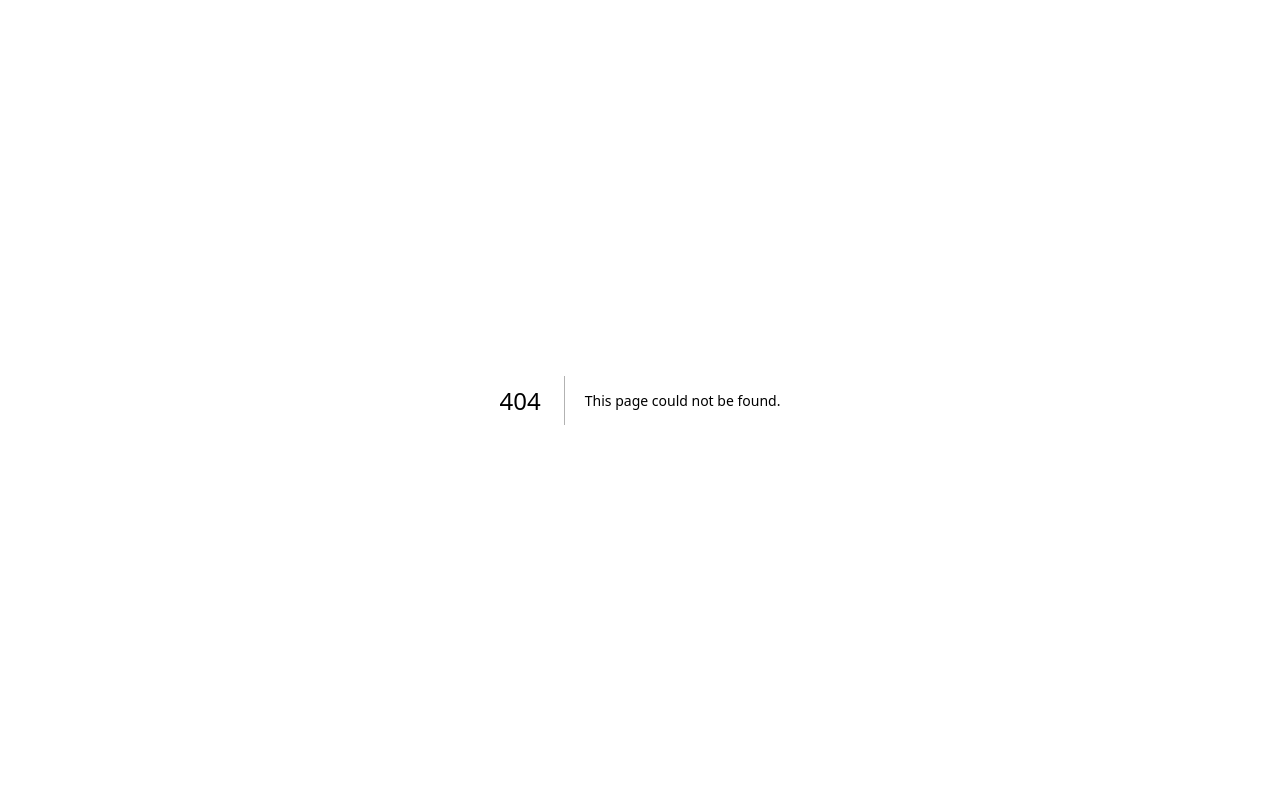
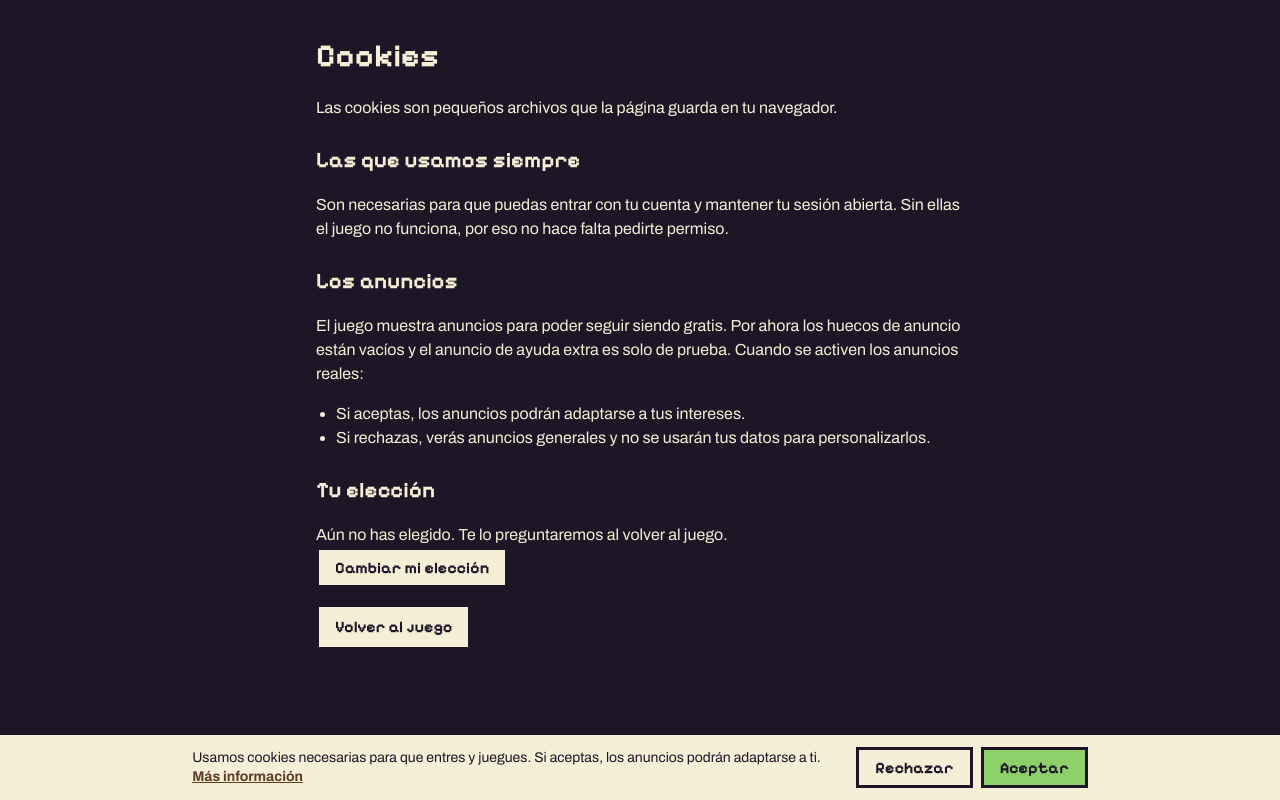
Before and after one commit to yagoduran/tupropiaplanta.es, a Next.js app: page /cookies in a window 1280 px wide. Before the commit this address had no page. Built offline with nearby package versions, Linux system fonts and the light colour scheme.

Commit message:
Fase 6a: aviso de cookies y página de política de cookies
Co-Authored-By: Claude Sonnet 5.5 <noreply@anthropic.com>
Claude-Session: https://claude.ai/code/session_01SERVDvz3oZ1n9KakjwQoCb

```diff
--- /dev/null
+++ b/src/app/cookies/page.tsx
@@ -0,0 +1,38 @@
+import type { Metadata } from "next";
+import Link from "next/link";
+import { CambiarCookies } from "@/components/CambiarCookies";
+import styles from "@/components/cookies.module.css";
+
+export const metadata: Metadata = { title: "Cookies | Tu Propia Planta" };
+
+export default function Cookies() {
+  return (
+    <main className={styles.pagina}>
+      <h1>Cookies</h1>
+      <p>Las cookies son pequeños archivos que la página guarda en tu navegador.</p>
+
+      <h2>Las que usamos siempre</h2>
+      <p>
+        Son necesarias para que puedas entrar con tu cuenta y mantener tu sesión abierta. Sin ellas el juego no
+        funciona, por eso no hace falta pedirte permiso.
+      </p>
+
+      <h2>Los anuncios</h2>
+      <p>
+        El juego muestra anuncios para poder seguir siendo gratis. Por ahora los huecos de anuncio están vacíos y el
+        anuncio de ayuda extra es solo de prueba. Cuando se activen los anuncios reales:
+      </p>
+      <ul>
+        <li>Si aceptas, los anuncios podrán adaptarse a tus intereses.</li>
+        <li>Si rechazas, verás anuncios generales y no se usarán tus datos para personalizarlos.</li>
+      </ul>
+
+      <h2>Tu elección</h2>
+      <CambiarCookies />
+
+      <Link href="/" className={styles.volver} style={{ textDecoration: "none" }}>
+        Volver al juego
+      </Link>
+    </main>
+  );
+}
--- a/src/app/layout.tsx
+++ b/src/app/layout.tsx
@@ -1,5 +1,6 @@
 import type { Metadata } from "next";
 import { Archivo, Pixelify_Sans } from "next/font/google";
+import { AvisoCookies } from "@/components/AvisoCookies";
 import "./globals.css";
 
 const pixel = Pixelify_Sans({
@@ -27,7 +28,10 @@ export const metadata: Metadata = {
 export default function RootLayout({ children }: LayoutProps<"/">) {
   return (
     <html lang="es" className={`${pixel.variable} ${texto.variable}`}>
-      <body>{children}</body>
+      <body>
+        {children}
+        <AvisoCookies />
+      </body>
     </html>
   );
 }
--- /dev/null
+++ b/src/components/AvisoCookies.tsx
@@ -0,0 +1,29 @@
+"use client";
+
+import Link from "next/link";
+import { guardarEleccionCookies, useEleccionCookies } from "@/lib/cookies";
+import styles from "./cookies.module.css";
+
+/** Aviso de cookies para los anuncios. Solo aparece hasta que el jugador elige. */
+export function AvisoCookies() {
+  if (useEleccionCookies() !== null) return null;
+
+  const elegir = (eleccion: "aceptadas" | "rechazadas") => guardarEleccionCookies(eleccion);
+
+  return (
+    <div className={styles.aviso} role="dialog" aria-label="Cookies">
+      <p>
+        Usamos cookies necesarias para que entres y juegues. Si aceptas, los anuncios podrán adaptarse a ti.{" "}
+        <Link href="/cookies">Más información</Link>
+      </p>
+      <div className={styles.botones}>
+        <button type="button" className={styles.rechazar} onClick={() => elegir("rechazadas")}>
+          Rechazar
+        </button>
+        <button type="button" className={styles.aceptar} onClick={() => elegir("aceptadas")}>
+          Aceptar
+        </button>
+      </div>
+    </div>
+  );
+}
--- /dev/null
+++ b/src/components/CambiarCookies.tsx
@@ -0,0 +1,21 @@
+"use client";
+
+import { guardarEleccionCookies, useEleccionCookies } from "@/lib/cookies";
+import styles from "./cookies.module.css";
+
+/** Permite volver a elegir sobre los anuncios personalizados. */
+export function CambiarCookies() {
+  const actual = useEleccionCookies();
+  return (
+    <div>
+      <p>
+        {actual === "aceptadas" && "Ahora mismo has aceptado los anuncios personalizados."}
+        {actual === "rechazadas" && "Ahora mismo has rechazado los anuncios personalizados."}
+        {(actual === null || actual === "cargando") && "Aún no has elegido. Te lo preguntaremos al volver al juego."}
+      </p>
+      <button type="button" className={styles.volver} onClick={() => guardarEleccionCookies(null)}>
+        Cambiar mi elección
+      </button>
+    </div>
+  );
+}
--- /dev/null
+++ b/src/components/cookies.module.css
@@ -0,0 +1,92 @@
+.aviso {
+  position: fixed;
+  left: 0;
+  right: 0;
+  bottom: 0;
+  z-index: 100;
+  display: flex;
+  flex-wrap: wrap;
+  align-items: center;
+  justify-content: center;
+  gap: 12px 24px;
+  padding: 12px 16px;
+  background: #f6eed6;
+  color: #1c1626;
+  border-top: 4px solid #1c1626;
+  font-size: 14px;
+  line-height: 1.35;
+}
+
+.aviso p {
+  max-width: 640px;
+}
+
+.aviso a {
+  color: #5f3c26;
+  font-weight: 700;
+}
+
+.botones {
+  display: flex;
+  gap: 8px;
+}
+
+.botones button {
+  padding: 8px 16px;
+  border: 3px solid #1c1626;
+  font-family: var(--fuente-pixel);
+  font-size: 16px;
+  font-weight: 700;
+  color: #1c1626;
+  cursor: pointer;
+}
+
+.aceptar {
+  background: #8ed16a;
+}
+
+.rechazar {
+  background: #f6eed6;
+}
+
+.pagina {
+  max-width: 680px;
+  margin: 0 auto;
+  padding: 32px 16px 64px;
+  display: flex;
+  flex-direction: column;
+  gap: 16px;
+  line-height: 1.5;
+}
+
+.pagina h1 {
+  font-family: var(--fuente-pixel);
+  font-size: 32px;
+}
+
+.pagina h2 {
+  font-family: var(--fuente-pixel);
+  font-size: 22px;
+  margin-top: 8px;
+}
+
+.pagina ul {
+  padding-left: 20px;
+}
+
+.pagina a {
+  color: #f4d36a;
+}
+
+.volver,
+.pagina a.volver {
+  align-self: flex-start;
+  padding: 8px 16px;
+  border: 3px solid #1c1626;
+  background: #f6eed6;
+  color: #1c1626;
+  font-family: var(--fuente-pixel);
+  font-size: 16px;
+  font-weight: 700;
+  cursor: pointer;
+}
--- /dev/null
+++ b/src/lib/cookies.ts
@@ -0,0 +1,37 @@
+import { useSyncExternalStore } from "react";
+
+const CLAVE = "tpp_cookies";
+
+export type EleccionCookies = "aceptadas" | "rechazadas";
+
+/** Lo que eligió el jugador sobre los anuncios personalizados. null si aún no ha elegido. */
+export function leerEleccionCookies(): EleccionCookies | null {
+  try {
+    const v = localStorage.getItem(CLAVE);
+    return v === "aceptadas" || v === "rechazadas" ? v : null;
+  } catch {
+    return null;
+  }
+}
+
+export function guardarEleccionCookies(eleccion: EleccionCookies | null) {
+  try {
+    if (eleccion) localStorage.setItem(CLAVE, eleccion);
+    else localStorage.removeItem(CLAVE);
+  } catch {
+    // Sin almacenamiento: se vuelve a preguntar la próxima vez.
+  }
+  window.dispatchEvent(new Event(EVENTO));
+}
+
+const EVENTO = "tpp-cookies";
+
+const suscribir = (avisar: () => void) => {
+  window.addEventListener(EVENTO, avisar);
+  return () => window.removeEventListener(EVENTO, avisar);
+};
+
+/** La elección del jugador; "cargando" mientras se prepara la página; null si aún no ha elegido. */
+export function useEleccionCookies(): EleccionCookies | null | "cargando" {
+  return useSyncExternalStore(suscribir, leerEleccionCookies, () => "cargando" as const);
+}
--- a/src/lib/supabase/sesion.ts
+++ b/src/lib/supabase/sesion.ts
@@ -1,7 +1,7 @@
 import { createServerClient } from "@supabase/ssr";
 import { NextResponse, type NextRequest } from "next/server";
 
-const RUTAS_PUBLICAS = ["/login", "/registro", "/auth"];
+const RUTAS_PUBLICAS = ["/login", "/registro", "/auth", "/cookies"];
 
 /** Renueva la sesión en cada petición y manda a /login a quien no la tenga. */
 export async function actualizarSesion(peticion: NextRequest) {
```
